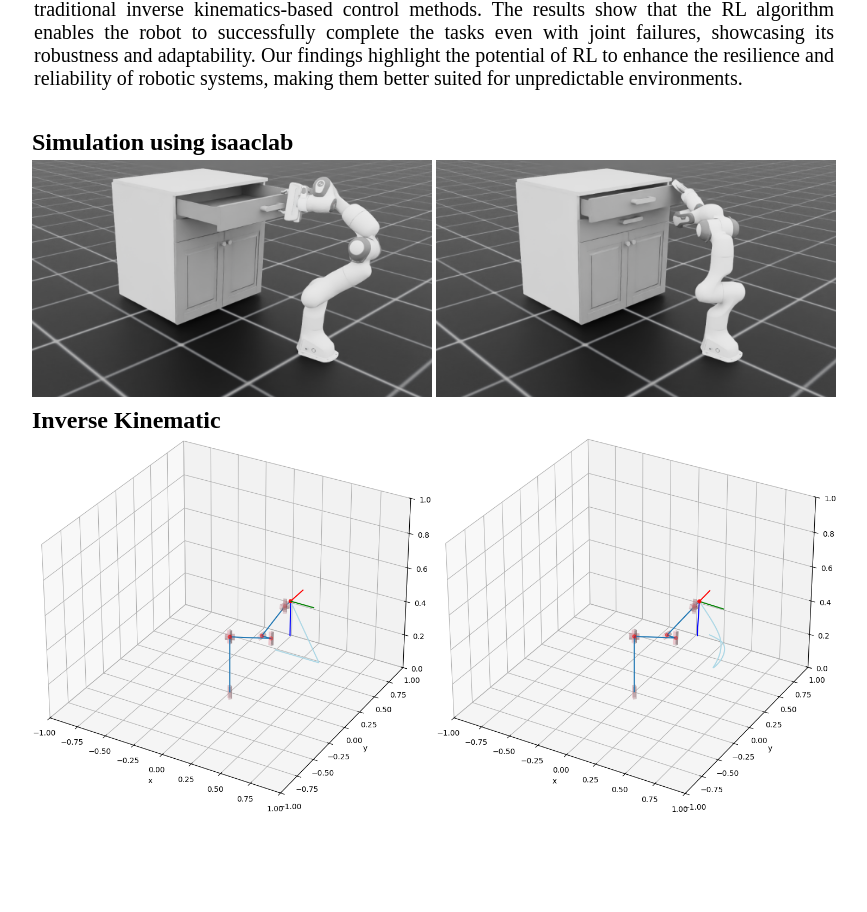
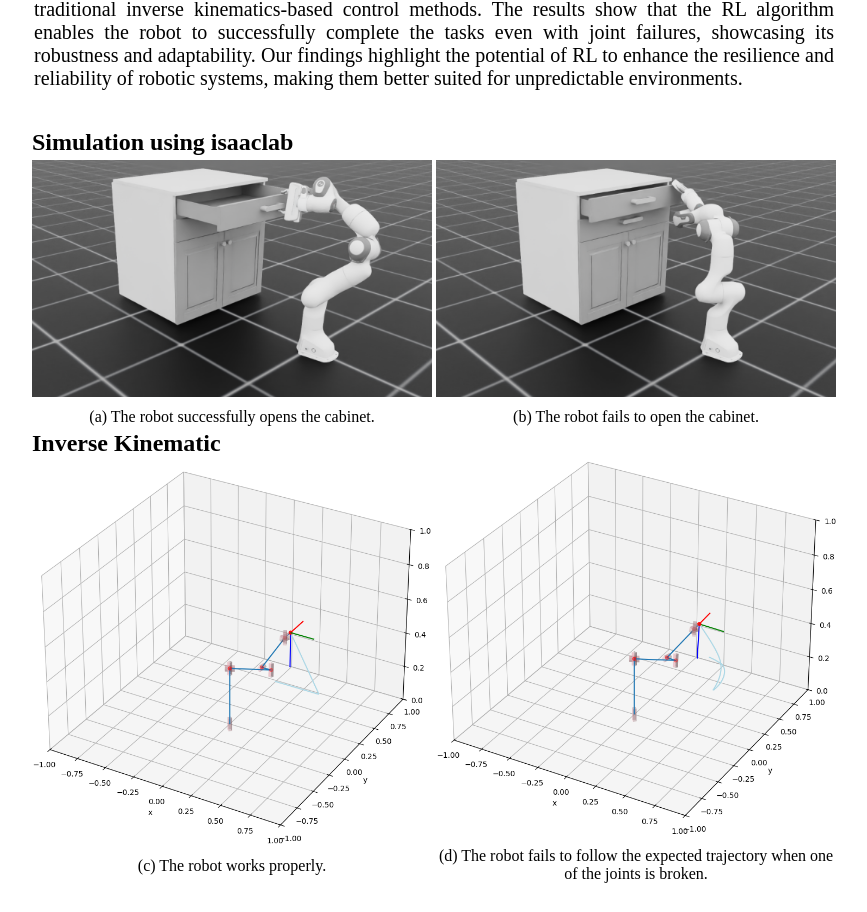
Before and after one commit to Hanhpt23/franka-IK, a plain HTML site: page index.html in a window 1280 px wide. Shown: the part 527-1439 px from the top of the page, without its empty margins (206-1073 px from the left). Before the commit the page ends 1376 px from the top, so only its background shows below. Drawn offline with Linux system fonts and the light colour scheme.

Commit message:
Update index.html

```diff
--- a/index.html
+++ b/index.html
@@ -94,8 +94,18 @@
         <td align="left" style="font-size:24px"><b>Simulation using isaaclab</b></td>
       </div>
       <tr>
-        <td align="center" width="10px"><center><span style="font-size:24px"><a href=""><img src="success.png" width="400px"></a></span></center></td>
-        <td align="center" width="10px"><center><span style="font-size:24px"><a href=""><img src="fail.png" width="400px"></a></span></center></td>
+        <td align="center" width="10px"><center>
+          <span style="font-size:24px">
+            <a href=""><img src="success.png" width="400px"></a>
+            <div style="font-size:16px; margin-top:5px;">(a) The robot successfully opens the cabinet.</div>
+          </span></center>
+        </td>
+        <td align="center" width="10px"><center>
+          <span style="font-size:24px">
+            <a href=""><img src="fail.png" width="400px"></a>
+            <div style="font-size:16px; margin-top:5px;">(b) The robot fails to open the cabinet.</div>
+          </span></center>
+        </td>
       </tr>
 
 
@@ -104,8 +114,16 @@
         <td align="left" style="font-size:24px"><b>Inverse Kinematic</b></td>
       </div>
       <tr>
-        <td align="center" width="10px"><center><span style="font-size:24px"><a href=""><img src="woking.png" width="400px"></a></span></center></td>
-        <td align="center" width="10px"><center><span style="font-size:24px"><a href=""><img src="failure3.png" width="400px"></a></span></center></td>
+        <td align="center" width="10px"><center>
+          <span style="font-size:24px">
+            <a href=""><img src="woking.png" width="400px"></a>
+            <div style="font-size:16px; margin-top:5px;">(c) The robot works properly.</div>
+          </span></center></td>
+        <td align="center" width="10px"><center>
+          <span style="font-size:24px">
+            <a href=""><img src="failure3.png" width="400px"></a>
+            <div style="font-size:16px; margin-top:5px;">(d) The robot fails to follow the expected trajectory when one of the joints is broken.</div>
+          </span></center></td>
       </tr>
     </tbody>
 </table>
```
